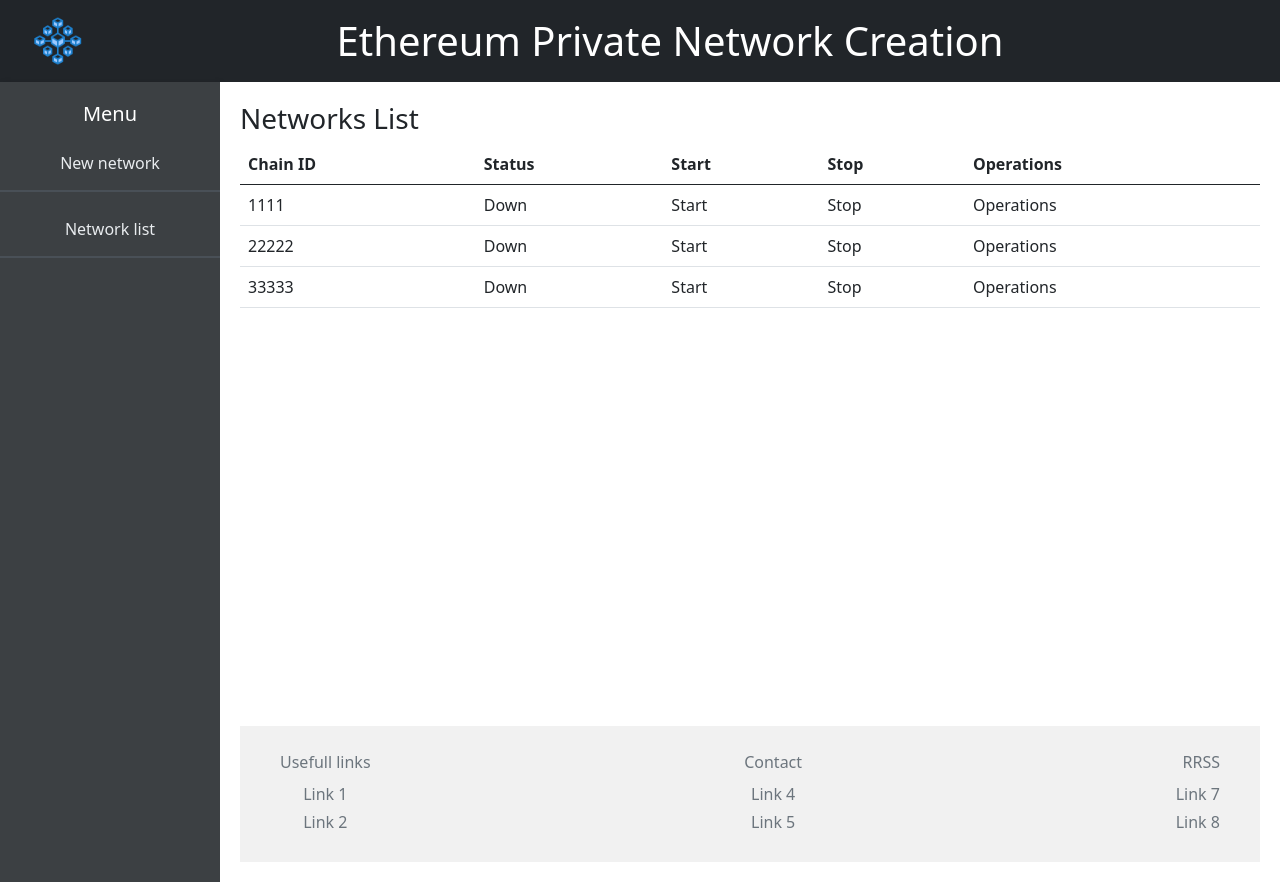
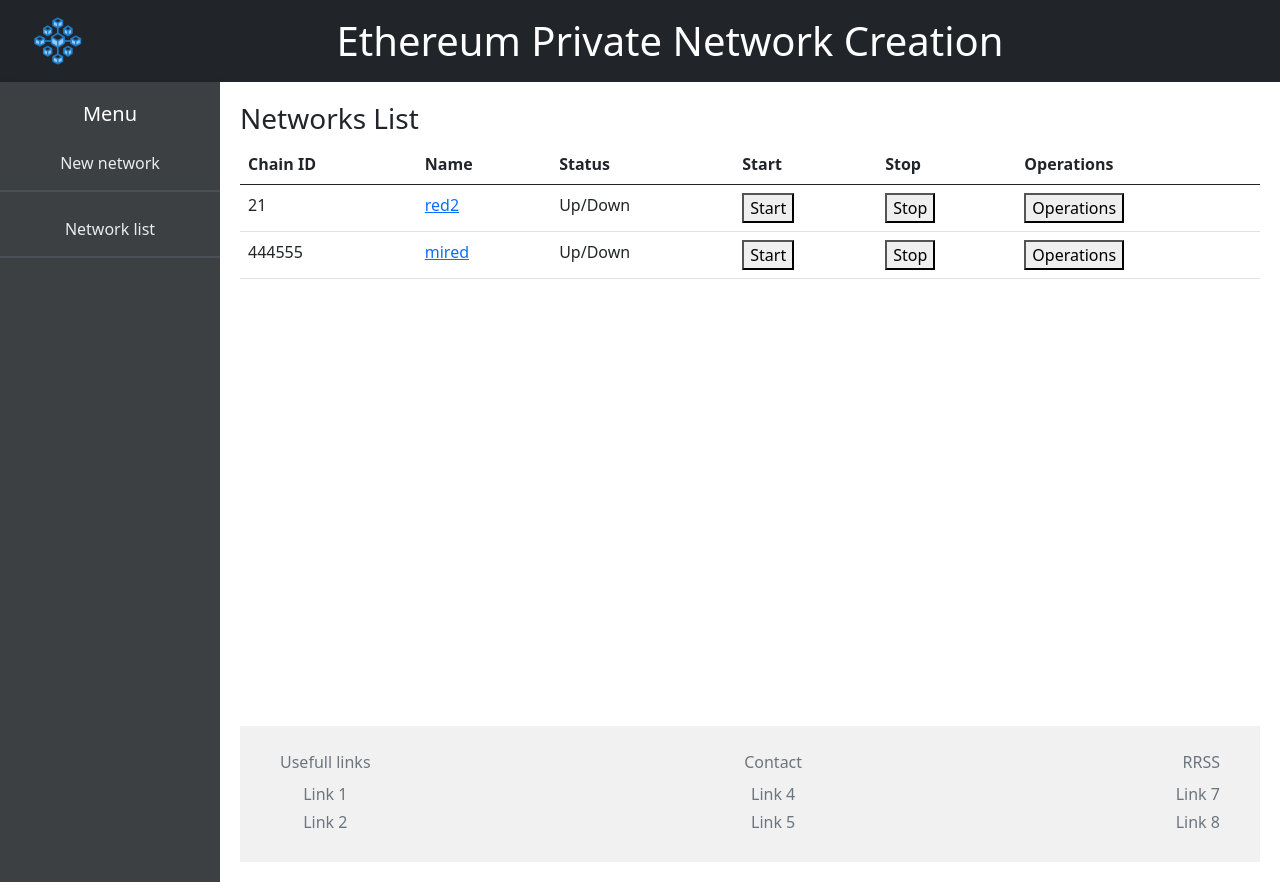
Before and after one commit to codecrypto-academy/pfm-web2.5-oct24-1, a React (Vite) app in the folder frontend/: page /networklist in a window 1280 px wide. Built offline with nearby package versions, Linux system fonts and the light colour scheme.

Commit message:
Added NetworkList template with the map function

```diff
--- a/frontend/src/components/NetworkList.tsx
+++ b/frontend/src/components/NetworkList.tsx
@@ -1,12 +1,86 @@
 import React from 'react';
+import { Link } from 'react-router-dom';
+
 
 export const NetworkList: React.FC = () => {
+    const networks = [
+        {
+            "id": "red2",
+            "chainId": 21,
+            "subnet": "172.16.239.0/24",
+            "ipBootNode": "172.16.239.10",
+            "alloc": [
+                {
+                    "address": "C077193960479a5e769f27B1ce41469C89Bec299",
+                    "value": 100000000
+                }
+            ],
+            "nodes": [
+                {
+                    "type": "rpc",
+                    "name": "rpc1",
+                    "ip": "172.16.239.20",
+                    "port": 8546
+                },
+                {
+                    "type": "miner",
+                    "name": "miner1",
+                    "ip": "172.16.239.30",
+                    "port": null
+                },
+                {
+                    "type": "rpc",
+                    "name": "rpc2",
+                    "ip": "172.16.239.40",
+                    "port": 8547
+                },
+                {
+                    "type": "normal",
+                    "name": "normal1",
+                    "ip": "172.16.239.50",
+                    "port": null
+                }
+            ]
+        },
+        {
+            "id": "mired",
+            "chainId": 444555,
+            "subnet": "172.16.200.0/24",
+            "ipBootNode": "172.16.200.10",
+            "alloc": [
+                {
+                    "address": "C077193960479a5e769f27B1ce41469C89Bec299",
+                    "value": 100000000
+                },
+                {
+                    "address": "0x17752fF2C194085ffbaA59EA128Fd4bdacd91193",
+                    "value": 100000000
+                }
+            ],
+            "nodes": [
+                {
+                    "type": "miner",
+                    "name": "minero1",
+                    "ip": "172.16.200.20",
+                    "port": null
+                },
+                {
+                    "type": "rpc",
+                    "name": "rcp1",
+                    "ip": "172.16.200.30",
+                    "port": 9988
+                }
+            ]
+        }
+    ];
+
     return <div>
         <h3>Networks List</h3>
         <table className="table">
         <thead>
             <tr>
             <th scope="col">Chain ID</th>
+            <th scope="col">Name</th>
             <th scope="col">Status</th>
             <th scope="col">Start</th>
             <th scope="col">Stop</th>
@@ -14,27 +88,16 @@
             </tr>
         </thead>
         <tbody>
-                    <tr>
-                    <td>1111</td>
-                    <td>Down</td>
-                    <td>Start</td>
-                    <td>Stop</td>
-                    <td>Operations</td>
+        {networks.map((network,index) =>(
+                        <tr key={index}>
+                            <td> {network.chainId}</td>
+                            <td><Link to={`/network/${network.id}`}>{network.id}</Link></td>
+                            <td> Up/Down</td>
+                            <td><button>Start</button></td>
+                            <td><button>Stop</button></td>
+                            <td><button>Operations</button></td>
                         </tr>
-                    <tr>
-                    <td>22222</td>
-                    <td>Down</td>
-                    <td>Start</td>
-                    <td>Stop</td>
-                    <td>Operations</td>
-                    </tr>
-                    <tr>
-                    <td >33333</td>
-                    <td>Down</td>
-                    <td>Start</td>
-                    <td>Stop</td>
-                    <td>Operations</td>
-                    </tr>
+            ))}
         </tbody>
         </table>
     </div>
```
Lines whose indentation alone changed are shown as unchanged.
